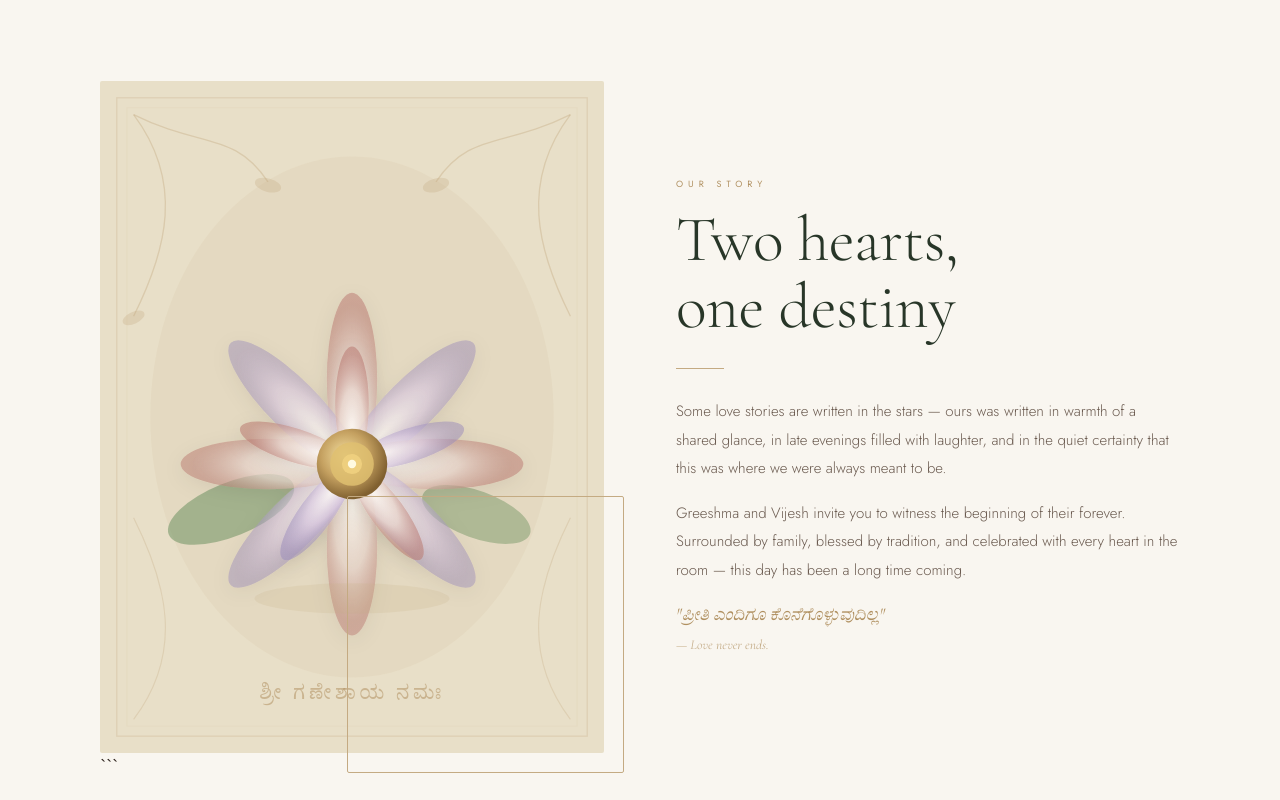
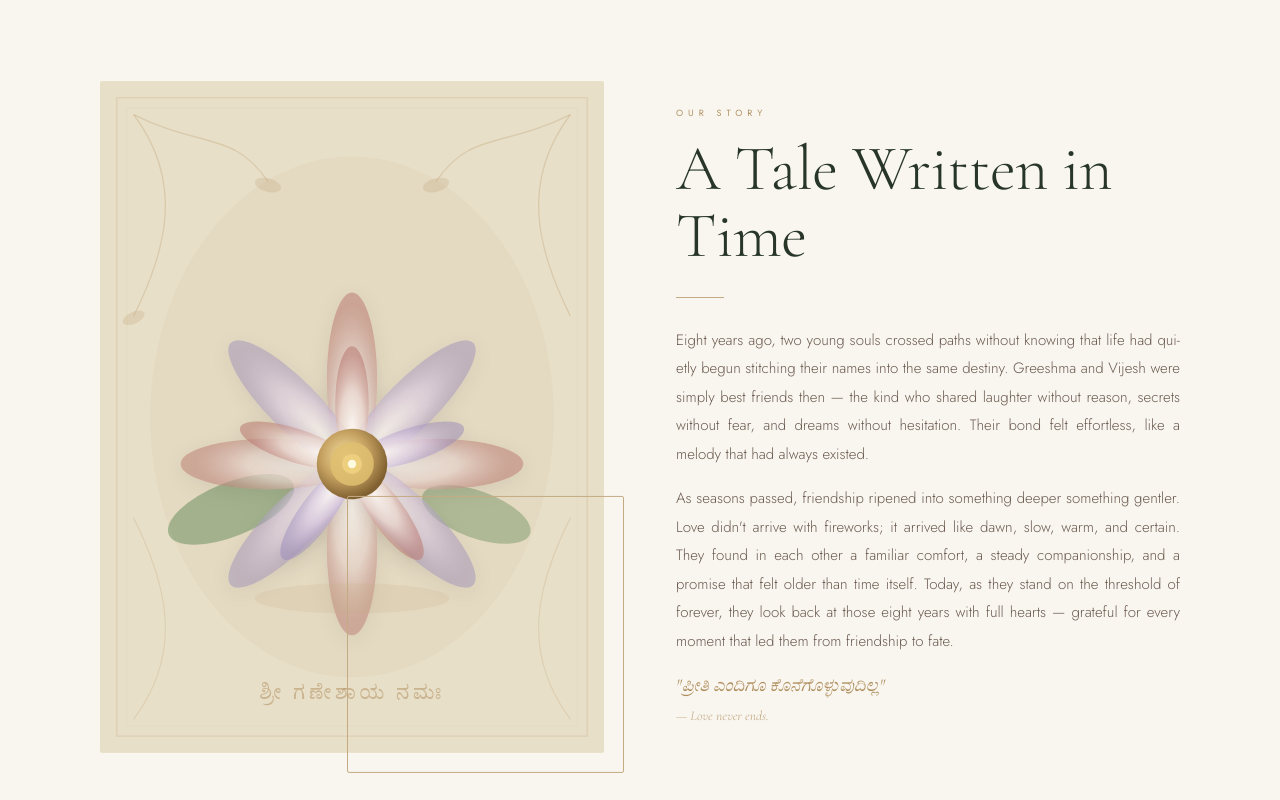
Before and after one commit to vijeshgowda/coming-soon-temp, a plain HTML site: page index.html in a window 1280 px wide. Shown: the part 1460-2260 px from the top of the page. Drawn offline with nearby package versions, Linux system fonts and the light colour scheme.

Commit message:
release: with new content

````diff
--- a/index.html
+++ b/index.html
@@ -299,7 +299,7 @@ NAV
       align-items: center;
       gap: 14px;
       padding-left: 1em;
-      padding-right: 1em;
+      padding-right: 0.5em;
     }
 
     .nav-music {
@@ -888,6 +888,10 @@ STORY
       line-height: 1.9;
       color: var(--mid);
       margin-bottom: 16px;
+      text-align: justify;
+      text-justify: inter-word;
+      hyphens: auto;
+      -webkit-hyphens: auto;
     }
 
     .story-quote {
@@ -1858,7 +1862,7 @@ CAMERA MODAL
 
   <!-- ── PALETTE SWITCHER ── -->
 
-  <div id="palette-switcher">
+  <!-- <div id="palette-switcher">
     <button class="palette-btn active" data-p="forest" onclick="setTheme('forest',this)"> <span
         class="palette-tooltip">Forest</span></button>
     <button class="palette-btn" data-p="burgundy" onclick="setTheme('burgundy',this)"><span
@@ -1869,7 +1873,7 @@ CAMERA MODAL
         Gold</span></button>
     <button class="palette-btn" data-p="slate" onclick="setTheme('slate',this)"> <span
         class="palette-tooltip">Slate</span></button>
-  </div>
+  </div> -->
 
   <!-- ── NAV ── -->
 
@@ -2048,7 +2052,6 @@ CAMERA MODAL
               <path d="M20 380 C50 340 40 300 20 260" stroke="rgba(196,170,130,.3)" stroke-width=".7" fill="none" />
               <path d="M280 380 C250 340 260 300 280 260" stroke="rgba(196,170,130,.3)" stroke-width=".7" fill="none" />
 
-              ```
               <!-- Central lotus illustration -->
               <g transform="translate(150,200)">
                 <defs>
@@ -2122,20 +2125,21 @@ CAMERA MODAL
 
         <div>
           <p class="section-kicker" data-reveal>Our Story</p>
-          <h2 class="section-title" data-reveal data-delay="1">Two hearts,<br />one destiny</h2>
+          <h2 class="section-title" data-reveal data-delay="1">A Tale Written in Time</h2>
           <div class="section-rule" data-reveal data-delay="2"></div>
-          <p class="story-body" data-reveal data-delay="2">Some love stories are written in the stars — ours was written
-            in warmth of a shared glance, in late evenings filled with laughter, and in the quiet certainty that this
-            was where we were always meant to be.</p>
-          <p class="story-body" data-reveal data-delay="3">Greeshma and Vijesh invite you to witness the beginning of
-            their forever. Surrounded by family, blessed by tradition, and celebrated with every heart in the room —
-            this day has been a long time coming.</p>
+          <p class="story-body" data-reveal data-delay="2">Eight years ago, two young souls crossed paths without knowing that life had quietly begun stitching their names into the same destiny.
+            Greeshma and Vijesh were simply best friends then — the kind who shared laughter without reason,
+            secrets without fear, and dreams without hesitation. Their bond felt effortless,
+            like a melody that had always existed.</p>
+          <p class="story-body" data-reveal data-delay="3">As seasons passed, friendship ripened into something deeper something gentler.
+            Love didn't arrive with fireworks; it arrived like dawn, slow, warm, and certain.
+            They found in each other a familiar comfort, a steady companionship, and a promise that felt older than time itself.
+            Today, as they stand on the threshold of forever,
+            they look back at those eight years with full hearts — grateful for every moment that led them from friendship to fate.</p>
           <p class="story-quote" data-reveal data-delay="4">"ಪ್ರೀತಿ ಎಂದಿಗೂ ಕೊನೆಗೊಳ್ಳುವುದಿಲ್ಲ"<br /><span
               style="font-size:.75em;opacity:.7">— Love never ends.</span></p>
         </div>
       </div>
-      ```
-
     </div>
   </section>
 
@@ -2346,7 +2350,7 @@ CAMERA MODAL
 ══════════════════════════════════ -->
 
   <section class="section" id="rsvp" style="background:var(--bg2);border-top:1px solid rgba(0,0,0,0.05)">
-    <div class="rsvp-wrap container">
+    <!-- <div class="rsvp-wrap container">
       <p class="section-kicker" data-reveal>Kindly Respond</p>
       <h2 class="section-title" data-reveal data-delay="1">Will you join us?</h2>
       <div class="section-rule" data-reveal data-delay="2"></div>
@@ -2386,7 +2390,7 @@ CAMERA MODAL
       <div class="form-confirm" id="rsvpConfirm">
         <p>Thank you — we can't wait to celebrate with you.</p>
       </div>
-    </div>
+    </div> -->
   </section>
 
   <!-- ══════════════════════════════════
@@ -2440,7 +2444,7 @@ CAMERA MODAL
 ══════════════════════════════════ -->
 
   <section class="section" id="guestbook" style="background:var(--bg2)">
-    <div class="container">
+    <!-- <div class="container">
       <div class="guestbook-header">
         <p class="section-kicker" data-reveal>Leave a Note</p>
         <h2 class="section-title" data-reveal data-delay="1">Blessings Wall</h2>
@@ -2485,7 +2489,7 @@ CAMERA MODAL
           </div>
         </div>
       </div>
-    </div>
+    </div> -->
   </section>
 
   <!-- ══════════════════════════════════
@@ -2822,7 +2826,6 @@ CAMERA MODAL
       ctx.fillText('Greeshma & Vijesh', W / 2, H - bH * 0.52);
       ctx.font = `300 ${W * 0.015}px 'Jost', sans-serif`; ctx.fillStyle = 'rgba(196,170,130,.75)';
       ctx.fillText('29 APRIL 2026  ·  MANDARA, BENGALURU', W / 2, H - bH * 0.2);
-      ctx.fillText('Thank you for being part of our special day!', W / 2, H - bH * 0.1);
       const fl = document.getElementById('sflash'); fl.classList.add('on'); setTimeout(() => fl.classList.remove('on'), 130);
       document.getElementById('prev-sec').style.display = 'block';
       document.getElementById('camBtns').style.display = 'none';
````
